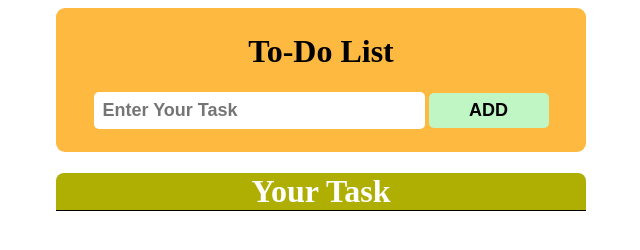
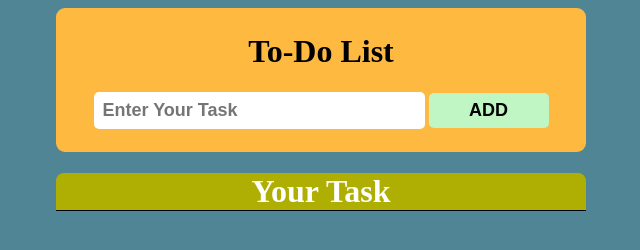
Before and after one commit to mahadev-das/To-Do-List, a plain HTML site: page index.html in a window 1280 px wide. Shown: the whole page, without its empty margins (319-959 px from the left). Drawn offline with Linux system fonts and the light colour scheme.

Commit message:
changed background color

```diff
--- a/style.css
+++ b/style.css
@@ -1,6 +1,6 @@
-/* body{
-    text-align: center;
-} */
+body{
+    background-color: rgb(79, 133, 148);
+}
 
 
 .container1{
```
